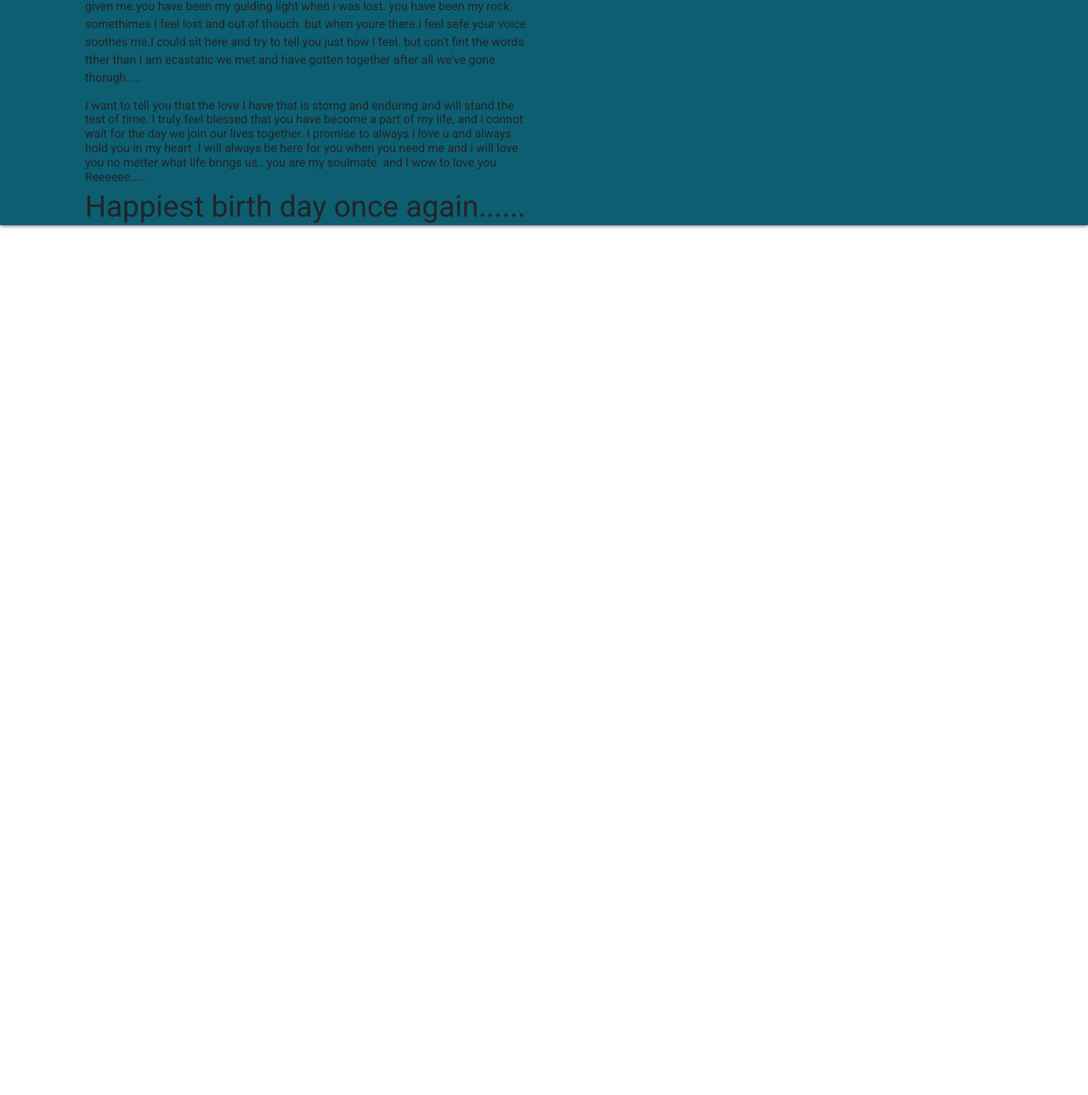
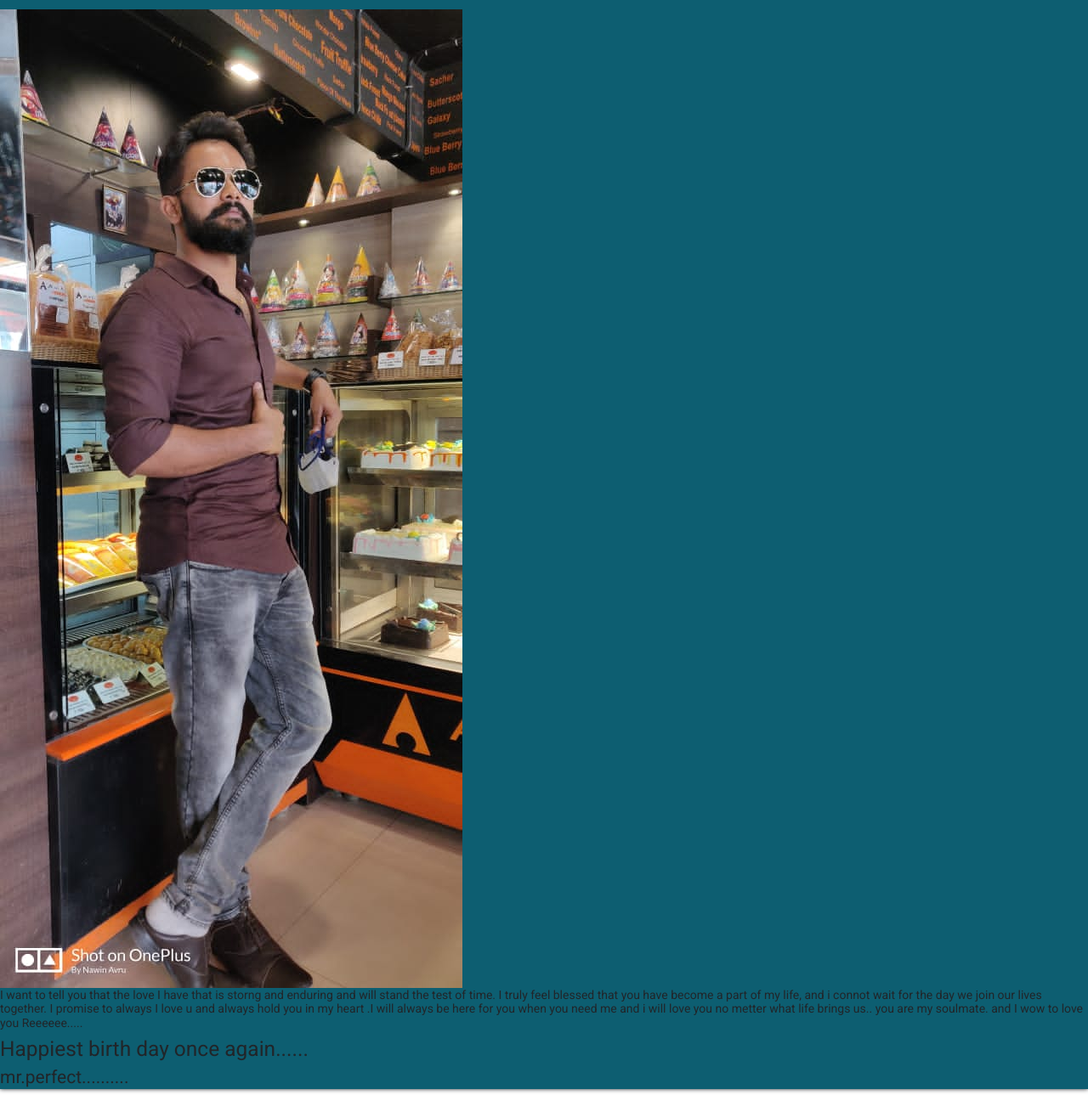
Before and after one commit to Monishas97/Happy_birthday, a plain HTML site: page index.html in a window 1280 px wide. Shown: the part 519-1808 px from the top of the page at 85% size. Before the commit the page ends 800 px from the top, so only its background shows below. Drawn offline with Linux system fonts and the light colour scheme.

Commit message:
Add files via upload

```diff
--- a/index.html
+++ b/index.html
@@ -10,7 +10,7 @@
 </head>
 <body>
 <div class="header">
-    <h1>Happy birth day chinni</h1>
+    <h1>Happy birth day chinni..........</h1>
 
 </div>
 <div class="main">
@@ -34,8 +34,8 @@
     </div>
 </div>
 <div class="wish">
-    <div class="container">
-        <div class="col-sm-6">
+
+
             <p><span>Dear pathidevre.....</span>
             you bring to me a happiness that no eles ever could.you bring to me a love I have never
             know before. I could not imagin with to spend 2 months off mysore messmaring days with you.
@@ -44,14 +44,22 @@
            you have been my rock. somethimes I feel lost and out of thouch. but when youre there.i feel sefe
            your voice soothes me.I could sit here and try to tell you just how I feel. but con't fint the words
            tther than I am ecastatic we met and have gotten together after all we've gone thorugh.....</p>
+           <div class="wish2">
+            <img src="image/n8.jpg">
+           </div>
+
+
+
            <h6>I want to tell you that the love I have that is storng and enduring and will
             stand the test of time. I truly feel blessed that you have become a part of my life,
             and i connot wait for the day we join our lives together. I promise to always I love u and
              always hold you in my heart .I will always be here for you when you need me and i will love you
              no metter what life brings us.. you are my soulmate. and I wow to love you <span>Reeeeee.....</span>
-             <h1>Happiest birth day once again......</h1>
+             <h3>Happiest birth day once again......</h3>
+             <h4>mr.perfect..........</h4>
 
-           </h6>
+
+
 
         </div>
     </div>
```
